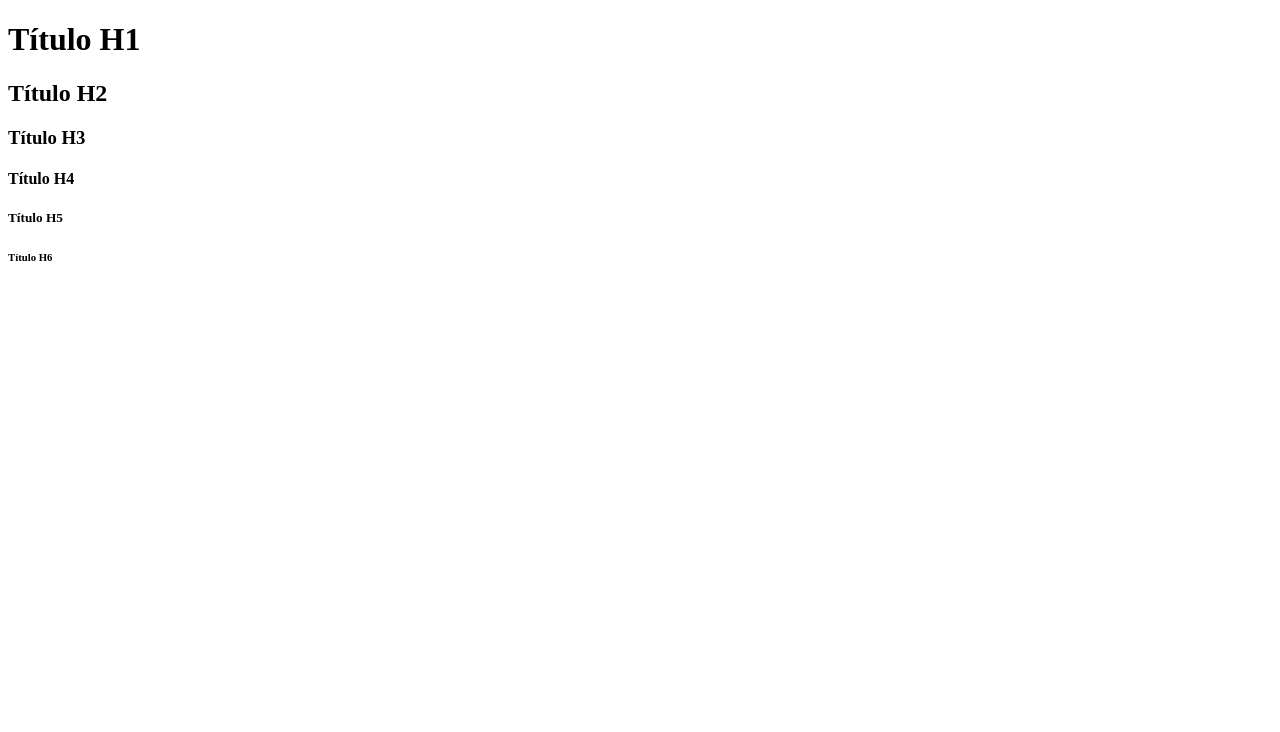
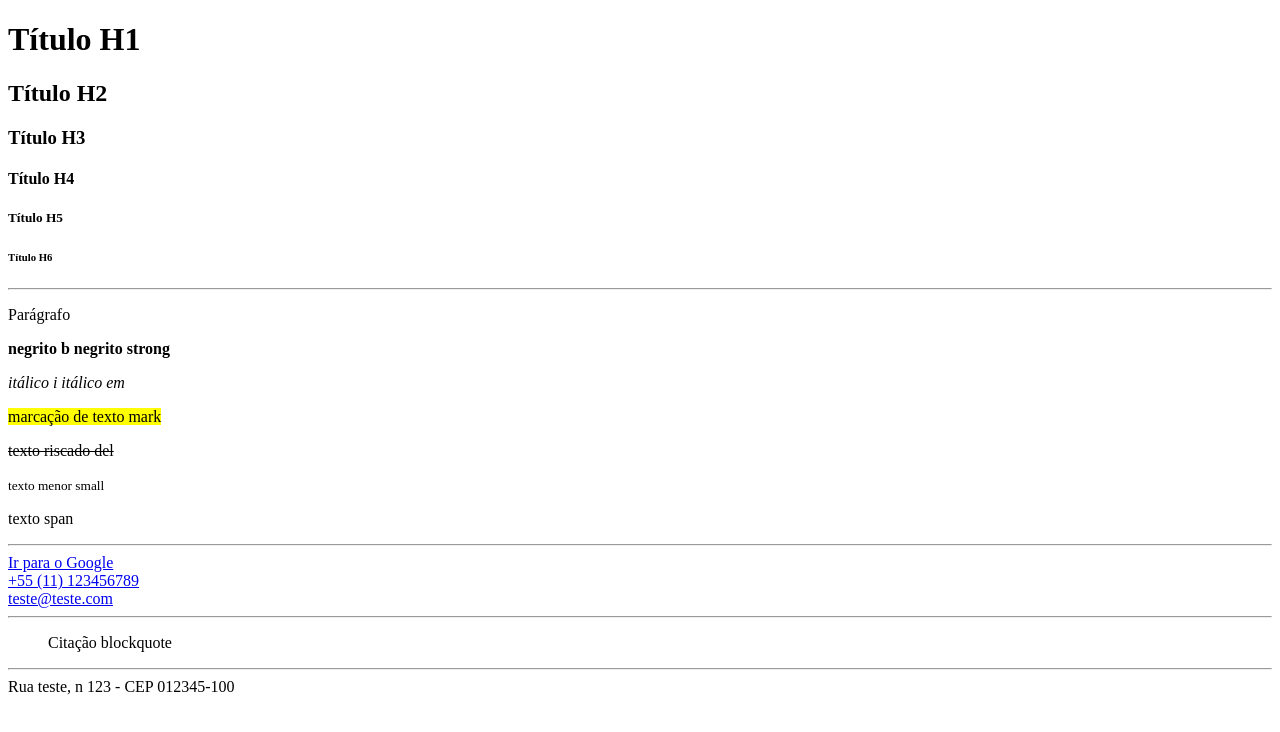
Before and after one commit to clmateus/html, a plain HTML site: page index.html in a window 1280 px wide. Drawn offline with Linux system fonts and the light colour scheme.

Commit message:
added some html tags to index.html

```diff
--- a/index.html
+++ b/index.html
@@ -8,12 +8,41 @@
 </head>
 
 <body>
+    <!-- Títulos -->
     <h1>Título H1</h1>
     <h2>Título H2</h2>
     <h3>Título H3</h3>
     <h4>Título H4</h4>
     <h5>Título H5</h5>
     <h6>Título H6</h6>
+    <hr />
+    <!-- Parágrafo e formatações de texto -->
+    <p>Parágrafo</p>
+    <p><b>negrito b</b> <strong>negrito strong</strong></p>
+    <p><i>itálico i</i> <em>itálico em</em></p>
+    <p><mark>marcação de texto mark</mark></p>
+    <p><del>texto riscado del</del></p>
+    <p><small>texto menor small</small></p>
+    <p><span>texto span</span></p>
+    <hr />
+    <!-- Link -->
+    <a href="https:google.com" title="Clique para ir ao google">Ir para o Google</a>
+    <br />
+    <!-- Link para telefone -->
+    <a href="tel:11123456" title="Clique para telefonar">+55 (11) 123456789</a>
+    <br />
+    <!-- Link para email -->
+    <a href="mailto:teste@teste.com" title="Clique para enviar um email">teste@teste.com</a>
+    <hr />
+    <!-- Citação -->
+    <blockquote>
+        Citação blockquote
+    </blockquote>
+    <hr />
+    <!-- Endereço -->
+     <adress>
+        Rua teste, n 123 - CEP 012345-100
+     </adress>
 </body>
 
 </html>
```
